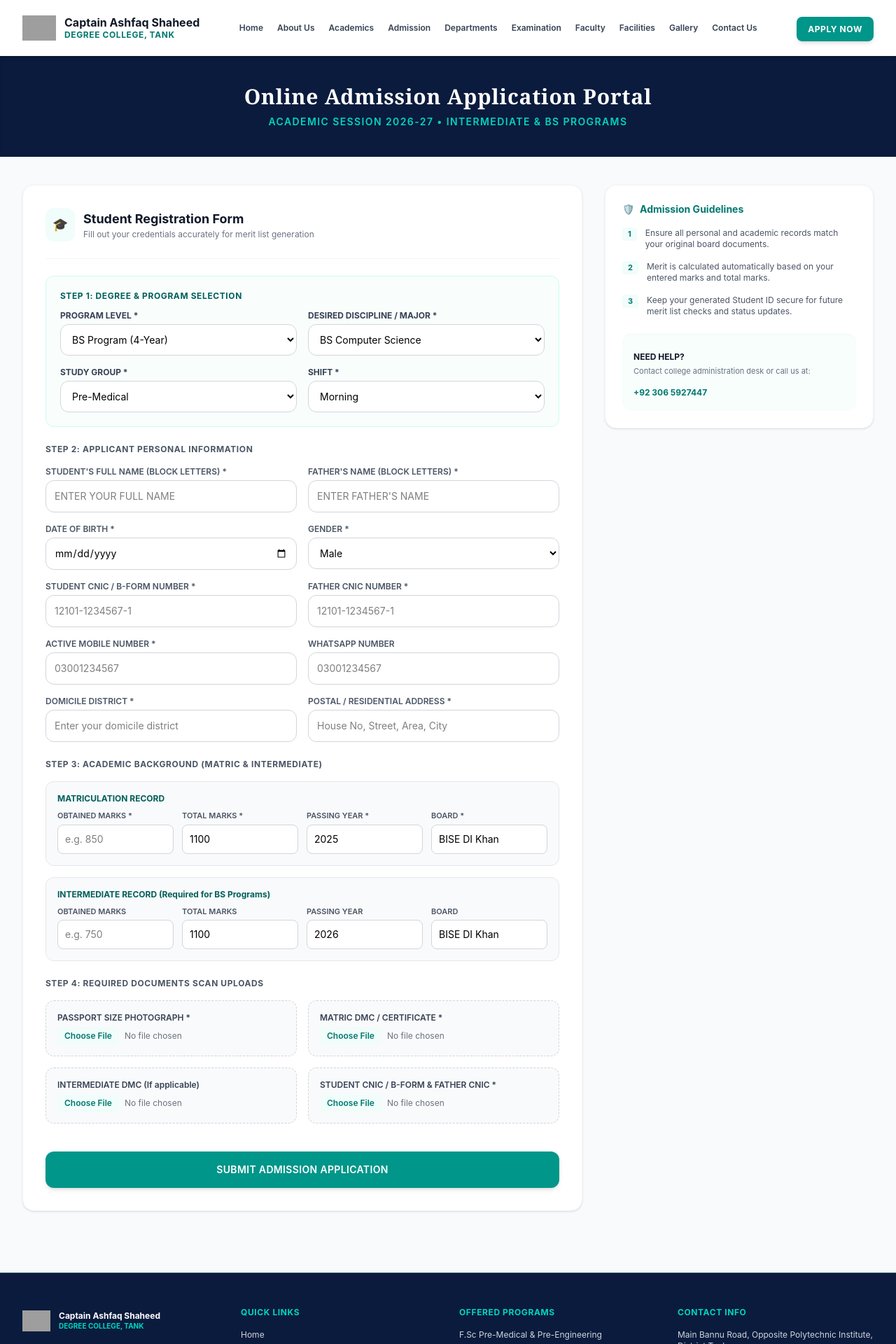
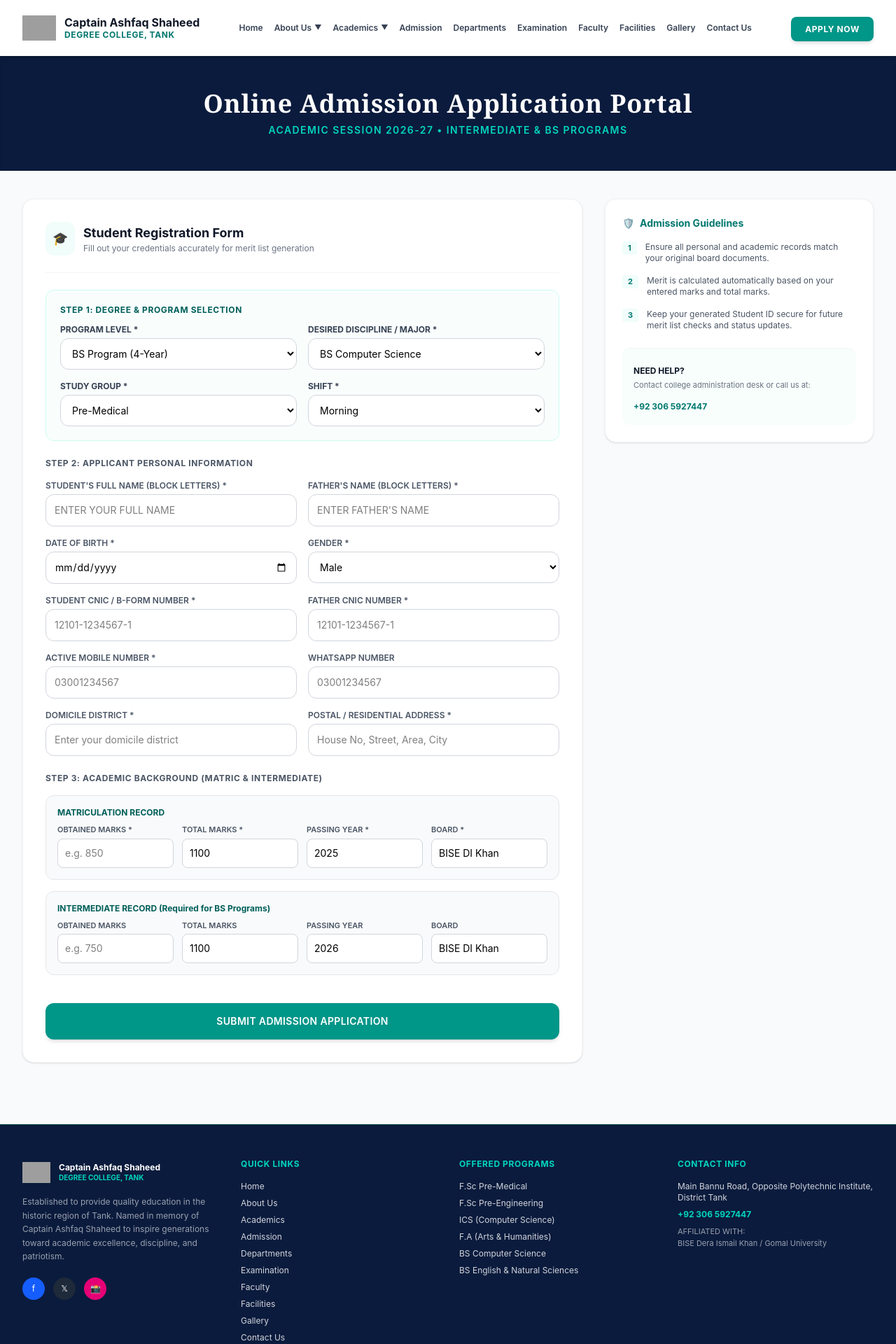
Before and after one commit to tanveermedaveer-jpg/gdc-tank-website, a React (Vite) app: page /apply in a window 1280 px wide. Shown: the top 1920 px of the page at 70% size. Built offline with nearby package versions, Linux system fonts and the light colour scheme; grey boxes are pictures that could not be loaded.

Commit message:
Update ApplyNow.jsx

```diff
--- a/src/pages/ApplyNow.jsx
+++ b/src/pages/ApplyNow.jsx
@@ -40,7 +40,7 @@ const ApplyPage = () => {
   return (
     <div className="min-h-screen bg-gray-50 flex flex-col justify-between font-sans">
 
-      {/* Navigation Bar */}
+      {/* Navbar matching Image 3 */}
       <header className="bg-white shadow-md sticky top-0 z-50">
         <div className="max-w-7xl mx-auto px-4 sm:px-6 lg:px-8 h-20 flex items-center justify-between">
           <div className="flex items-center space-x-3 cursor-pointer" onClick={() => navigate('/')}>
@@ -51,10 +51,14 @@ const ApplyPage = () => {
             </div>
           </div>
 
-          <nav className="hidden xl:flex items-center space-x-5 text-xs font-semibold text-gray-700">
+          <nav className="hidden xl:flex items-center space-x-4 text-xs font-semibold text-gray-700">
             <Link to="/" className="hover:text-teal-600 transition-colors">Home</Link>
-            <Link to="/about" className="hover:text-teal-600 transition-colors">About Us</Link>
-            <Link to="/academics" className="hover:text-teal-600 transition-colors">Academics</Link>
+            <div className="relative group cursor-pointer py-2">
+              <span className="hover:text-teal-600 flex items-center">About Us <span className="ml-1 text-[10px]">▼</span></span>
+            </div>
+            <div className="relative group cursor-pointer py-2">
+              <span className="hover:text-teal-600 flex items-center">Academics <span className="ml-1 text-[10px]">▼</span></span>
+            </div>
             <Link to="/admission" className="hover:text-teal-600 transition-colors">Admission</Link>
             <Link to="/departments" className="hover:text-teal-600 transition-colors">Departments</Link>
             <Link to="/examination" className="hover:text-teal-600 transition-colors">Examination</Link>
@@ -65,28 +69,27 @@ const ApplyPage = () => {
           </nav>
 
           <div>
-            <Link to="/apply" className="bg-teal-600 hover:bg-teal-700 text-white text-xs font-bold px-4 py-2.5 rounded-lg uppercase tracking-wider shadow-md transition-all">
-              Apply Now
+            <Link to="/apply" className="bg-[#009688] hover:bg-teal-700 text-white text-xs font-bold px-5 py-2.5 rounded-lg uppercase tracking-wider shadow-md transition-all">
+              APPLY NOW
             </Link>
           </div>
         </div>
       </header>
 
-      {/* Top Header Banner */}
-      <div className="bg-[#0b1b3d] text-white py-10 text-center relative shadow-inner">
+      {/* Top Banner */}
+      <div className="bg-[#0b1b3d] text-white py-12 text-center relative shadow-inner">
         <div className="max-w-4xl mx-auto px-4">
-          <h2 className="text-2xl md:text-3xl font-serif font-bold tracking-wide">Online Admission Application Portal</h2>
+          <h2 className="text-3xl md:text-4xl font-serif font-bold tracking-wide">Online Admission Application Portal</h2>
           <p className="text-teal-400 text-xs md:text-sm tracking-widest mt-2 uppercase font-semibold">
             ACADEMIC SESSION 2026-27 • INTERMEDIATE & BS PROGRAMS
           </p>
         </div>
       </div>
 
-      {/* Main Content Form Layout */}
+      {/* Main Content & Form */}
       <main className="max-w-7xl mx-auto px-4 sm:px-6 lg:px-8 py-10 w-full flex-grow">
         <div className="grid grid-cols-1 lg:grid-cols-3 gap-8">
 
-          {/* Professional Form Section */}
           <div className="lg:col-span-2 bg-white rounded-2xl shadow-sm border border-gray-100 p-8">
             <div className="flex items-center space-x-3 pb-6 border-b border-gray-100 mb-6">
               <span className="p-2.5 bg-teal-50 text-teal-600 rounded-xl text-lg">🎓</span>
@@ -98,7 +101,7 @@ const ApplyPage = () => {
 
             <form onSubmit={handleSubmit} className="space-y-6">
 
-              {/* Step 1: Program Selection */}
+              {/* Program Selection */}
               <div className="bg-teal-50/40 rounded-xl p-5 border border-teal-100">
                 <span className="text-xs font-bold text-teal-800 tracking-wider uppercase block mb-3">
                   STEP 1: DEGREE & PROGRAM SELECTION
@@ -142,7 +145,7 @@ const ApplyPage = () => {
                 </div>
               </div>
 
-              {/* Step 2: Personal Details */}
+              {/* Personal Details */}
               <div>
                 <span className="text-xs font-bold text-gray-600 tracking-wider uppercase block mb-4">
                   STEP 2: APPLICANT PERSONAL INFORMATION
@@ -195,7 +198,7 @@ const ApplyPage = () => {
                 </div>
               </div>
 
-              {/* Step 3: Academic Credentials */}
+              {/* Academic Records */}
               <div>
                 <span className="text-xs font-bold text-gray-600 tracking-wider uppercase block mb-4">
                   STEP 3: ACADEMIC BACKGROUND (MATRIC & INTERMEDIATE)
@@ -248,35 +251,10 @@ const ApplyPage = () => {
                 </div>
               </div>
 
-              {/* Step 4: Document Uploads */}
-              <div>
-                <span className="text-xs font-bold text-gray-600 tracking-wider uppercase block mb-4">
-                  STEP 4: REQUIRED DOCUMENTS SCAN UPLOADS
-                </span>
-                <div className="grid grid-cols-1 md:grid-cols-2 gap-4">
-                  <div className="border border-dashed border-gray-300 rounded-xl p-4 bg-gray-50">
-                    <span className="block text-xs font-semibold text-gray-700 mb-1">PASSPORT SIZE PHOTOGRAPH *</span>
-                    <input type="file" className="text-xs text-gray-500 file:mr-2 file:py-1 file:px-2.5 file:rounded file:border-0 file:text-xs file:font-semibold file:bg-teal-50 file:text-teal-700" required />
-                  </div>
-                  <div className="border border-dashed border-gray-300 rounded-xl p-4 bg-gray-50">
-                    <span className="block text-xs font-semibold text-gray-700 mb-1">MATRIC DMC / CERTIFICATE *</span>
-                    <input type="file" className="text-xs text-gray-500 file:mr-2 file:py-1 file:px-2.5 file:rounded file:border-0 file:text-xs file:font-semibold file:bg-teal-50 file:text-teal-700" required />
-                  </div>
-                  <div className="border border-dashed border-gray-300 rounded-xl p-4 bg-gray-50">
-                    <span className="block text-xs font-semibold text-gray-700 mb-1">INTERMEDIATE DMC (If applicable)</span>
-                    <input type="file" className="text-xs text-gray-500 file:mr-2 file:py-1 file:px-2.5 file:rounded file:border-0 file:text-xs file:font-semibold file:bg-teal-50 file:text-teal-700" />
-                  </div>
-                  <div className="border border-dashed border-gray-300 rounded-xl p-4 bg-gray-50">
-                    <span className="block text-xs font-semibold text-gray-700 mb-1">STUDENT CNIC / B-FORM & FATHER CNIC *</span>
-                    <input type="file" className="text-xs text-gray-500 file:mr-2 file:py-1 file:px-2.5 file:rounded file:border-0 file:text-xs file:font-semibold file:bg-teal-50 file:text-teal-700" required />
-                  </div>
-                </div>
-              </div>
-
               {/* Submit Button */}
               <div className="pt-4">
-                <button type="submit" className="w-full bg-teal-600 hover:bg-teal-700 text-white font-semibold py-4 rounded-xl shadow-md transition duration-200 text-sm tracking-wide uppercase">
-                  Submit Admission Application
+                <button type="submit" className="w-full bg-[#009688] hover:bg-teal-700 text-white font-semibold py-4 rounded-xl shadow-md transition duration-200 text-sm tracking-wide uppercase">
+                  SUBMIT ADMISSION APPLICATION
                 </button>
               </div>
 
@@ -319,12 +297,12 @@ const ApplyPage = () => {
         </div>
       </main>
 
-      {/* Footer */}
+      {/* Footer matching Image 3 with Social Icons & Language Dropdown */}
       <footer className="bg-[#0b1b3d] text-white pt-12 pb-6 mt-12 border-t border-teal-900">
         <div className="max-w-7xl mx-auto px-4 sm:px-6 lg:px-8">
 
           <div className="grid grid-cols-1 md:grid-cols-4 gap-8 pb-10 border-b border-gray-800">
-            {/* Col 1: About */}
+            {/* Col 1 */}
             <div className="space-y-3">
               <div className="flex items-center space-x-3">
                 <img src="/logo.png" alt="Logo" className="h-10 w-10 object-contain" />
@@ -334,11 +312,17 @@ const ApplyPage = () => {
                 </div>
               </div>
               <p className="text-xs text-gray-400 leading-relaxed">
-                Established to provide quality education in the historic region of Tank. Named in memory of Captain Ashfaq Shaheed (Military Medal/Martyr).
+                Established to provide quality education in the historic region of Tank. Named in memory of Captain Ashfaq Shaheed to inspire generations toward academic excellence, discipline, and patriotism.
               </p>
+              {/* Social Media Icons */}
+              <div className="flex space-x-3 pt-2">
+                <a href="#" className="w-8 h-8 rounded-full bg-blue-600 flex items-center justify-center text-white text-xs hover:opacity-80">f</a>
+                <a href="#" className="w-8 h-8 rounded-full bg-gray-800 flex items-center justify-center text-white text-xs hover:opacity-80">𝕏</a>
+                <a href="#" className="w-8 h-8 rounded-full bg-pink-600 flex items-center justify-center text-white text-xs hover:opacity-80">📸</a>
+              </div>
             </div>
 
-            {/* Col 2: Quick Links */}
+            {/* Col 2 */}
             <div>
               <h4 className="text-xs font-bold text-teal-400 uppercase tracking-wider mb-4">Quick Links</h4>
               <ul className="space-y-2 text-xs text-gray-300">
@@ -347,33 +331,46 @@ const ApplyPage = () => {
                 <li><Link to="/academics" className="hover:text-teal-400 transition-colors">Academics</Link></li>
                 <li><Link to="/admission" className="hover:text-teal-400 transition-colors">Admission</Link></li>
                 <li><Link to="/departments" className="hover:text-teal-400 transition-colors">Departments</Link></li>
+                <li><Link to="/examination" className="hover:text-teal-400 transition-colors">Examination</Link></li>
+                <li><Link to="/faculty" className="hover:text-teal-400 transition-colors">Faculty</Link></li>
+                <li><Link to="/facilities" className="hover:text-teal-400 transition-colors">Facilities</Link></li>
+                <li><Link to="/gallery" className="hover:text-teal-400 transition-colors">Gallery</Link></li>
+                <li><Link to="/contact" className="hover:text-teal-400 transition-colors">Contact Us</Link></li>
               </ul>
             </div>
 
-            {/* Col 3: Offered Programs */}
+            {/* Col 3 */}
             <div>
               <h4 className="text-xs font-bold text-teal-400 uppercase tracking-wider mb-4">Offered Programs</h4>
               <ul className="space-y-2 text-xs text-gray-300">
-                <li>F.Sc Pre-Medical & Pre-Engineering</li>
+                <li>F.Sc Pre-Medical</li>
+                <li>F.Sc Pre-Engineering</li>
                 <li>ICS (Computer Science)</li>
                 <li>F.A (Arts & Humanities)</li>
-                <li>BS Computer Science (4-Year)</li>
+                <li>BS Computer Science</li>
                 <li>BS English & Natural Sciences</li>
               </ul>
             </div>
 
-            {/* Col 4: Contact Info */}
+            {/* Col 4 */}
             <div>
               <h4 className="text-xs font-bold text-teal-400 uppercase tracking-wider mb-4">Contact Info</h4>
               <p className="text-xs text-gray-300 mb-2">Main Bannu Road, Opposite Polytechnic Institute, District Tank</p>
               <p className="text-xs font-bold text-teal-400 mb-2">+92 306 5927447</p>
-              <p className="text-[11px] text-gray-400">AFFILIATED WITH: BISE Dera Ismail Khan / Gomal University</p>
+              <p className="text-[11px] text-gray-400 leading-normal">AFFILIATED WITH:<br />BISE Dera Ismail Khan / Gomal University</p>
             </div>
           </div>
 
           <div className="pt-6 flex flex-col md:flex-row items-center justify-between text-xs text-gray-400">
             <p>© 2026 Captain Ashfaq Shaheed Degree College Tank. All Rights Reserved.</p>
-            <p className="mt-2 md:mt-0">Designed for Online Admissions & Admin Dashboard Integration</p>
+            <div className="flex items-center space-x-6 mt-3 md:mt-0">
+              <span className="hover:underline cursor-pointer">Privacy Policy</span>
+              <span className="hover:underline cursor-pointer">Terms of Use</span>
+              <div className="bg-gray-800 text-gray-300 px-3 py-1 rounded text-xs flex items-center space-x-1 cursor-pointer">
+                <span>🌐 English</span>
+                <span>▼</span>
+              </div>
+            </div>
           </div>
 
         </div>
```
